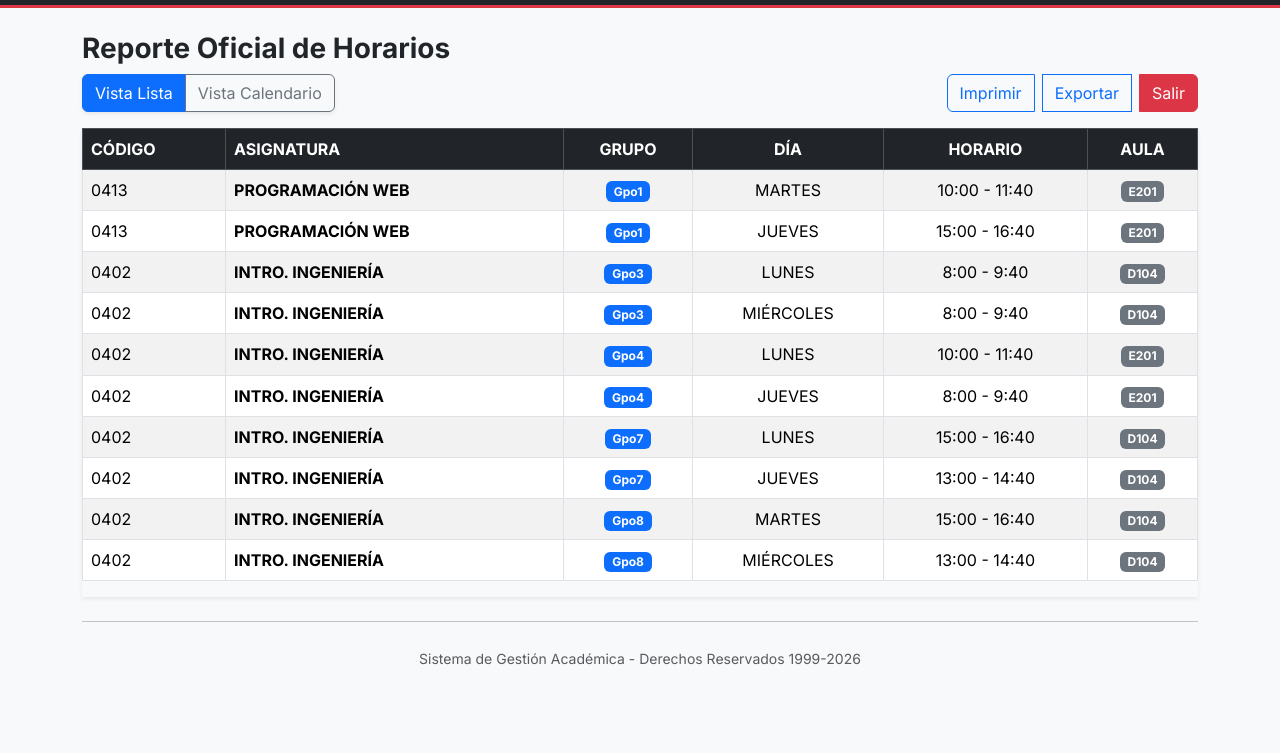
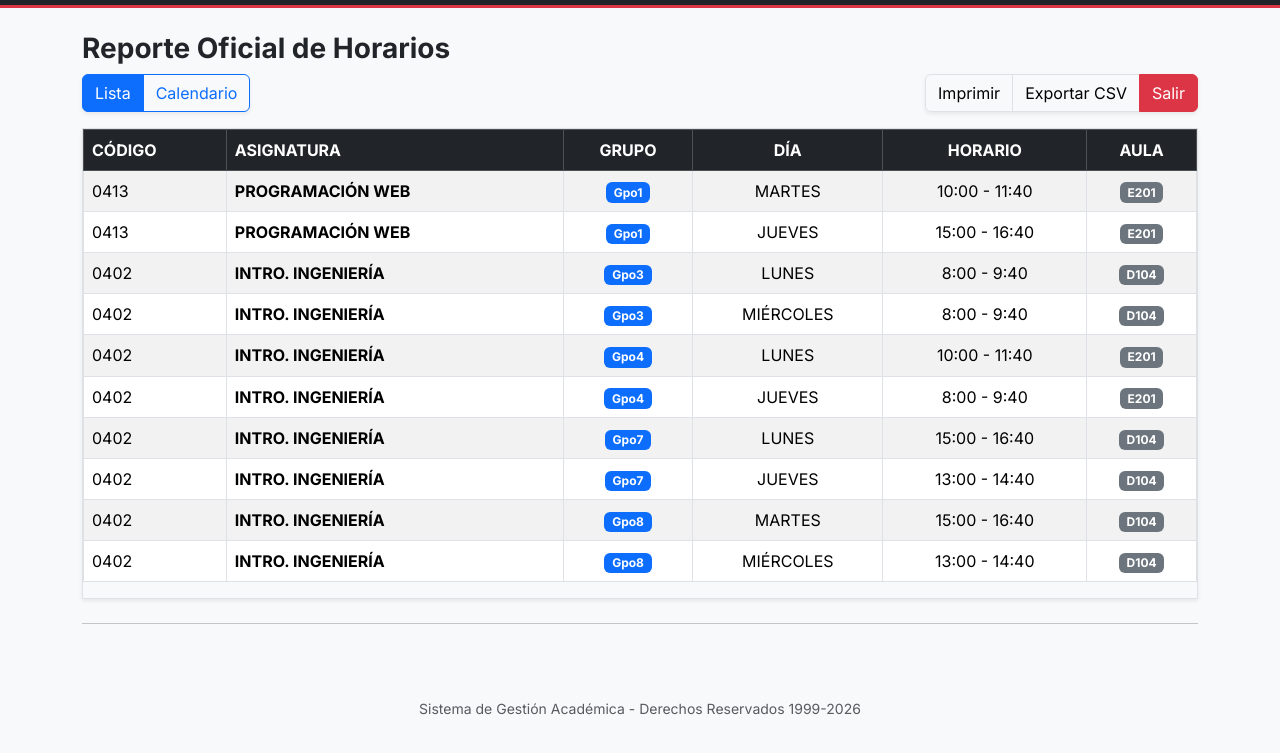
Before and after one commit to Yeko04/Desafio-Bootstrap5---Yessenia, a plain HTML site: page index.html in a window 1280 px wide. Shown: the part 75-828 px from the top of the page. Before the commit the page ends 800 px from the top, so only its background shows below. Drawn offline with nearby package versions, Linux system fonts and the light colour scheme.

Commit message:
Code correction for print functionality and correction of words in the code

```diff
--- a/index.html
+++ b/index.html
@@ -42,20 +42,20 @@
 
         <div class="d-flex justify-content-between align-items-center mb-3">
             <div class="btn-group me-2 shadow-sm">
-                <button id="btnLista" onclick="cambiarVista('lista')" class="btn btn-primary">Vista Lista</button>
-                <button id="btnCalendario" onclick="cambiarVista('calendario')" class="btn btn-outline-secondary">Vista Calendario</button>
+                <button id="btnLista" onclick="cambiarVista('lista')" class="btn btn-primary">Lista</button>
+                <button id="btnCalendario" onclick="cambiarVista('calendario')" class="btn btn-outline-primary">Calendario</button>
             </div>
-            <div class="btn-group d-flex gap-2">
-                <button id="btnImprimir" type="button" class="btn btn-outline-primary">Imprimir</button>
-                <button id="btnExportar" type="button" class="btn btn-outline-primary">Exportar</button>
-                <button id="btnSalir" type="button" class="btn btn-danger">Salir</button>
+            <div class="btn-group shadow-sm">
+                <button id="btnImprimir" class="btn btn-light border">Imprimir</button>
+                <button id="btnExportar" class="btn btn-light border">Exportar CSV</button>
+                <button id="btnSalir" class="btn btn-danger">Salir</button>
             </div>
         </div>
 
-        <div id="app" class="table-responsive shadow-sm" style="min-height: 400px;"></div>
+        <div id="app" class="table-responsive shadow-sm border" style="min-height: 400px;"></div>
 
         <hr class="my-4">
-        <footer class="text-center text-muted">
+        <footer class="text-center text-muted no-print py-5">
             <small>Sistema de Gestión Académica - Derechos Reservados 1999-2026</small>
         </footer>
     </div>
--- a/script.js
+++ b/script.js
@@ -15,6 +15,10 @@
     const appContainer = document.getElementById('app');
     const btnLista = document.getElementById('btnLista');
     const btnCalendario = document.getElementById('btnCalendario');
+
+    document.addEventListener('DOMContentLoaded', () => {
+        ConfiguracionDeBotones();
+    });
 
     renderLista();
 
```
